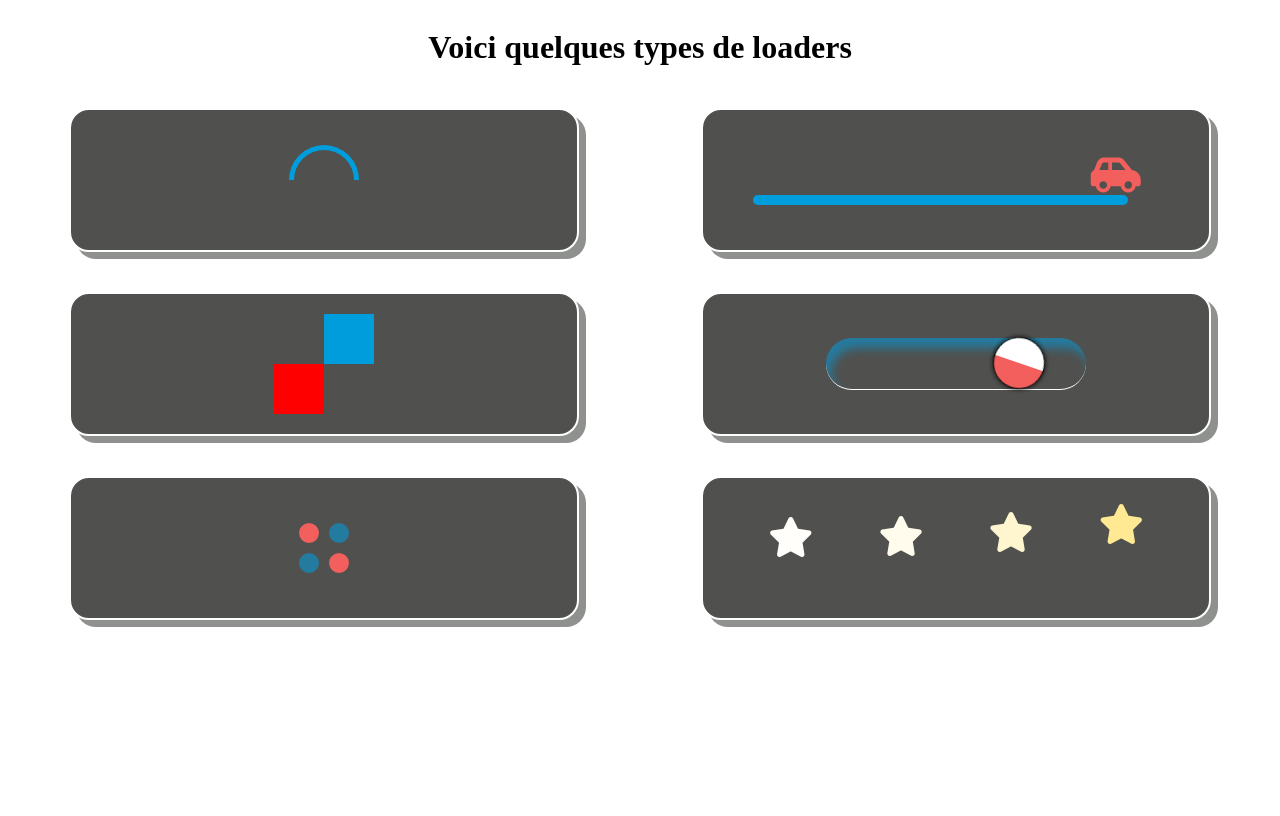
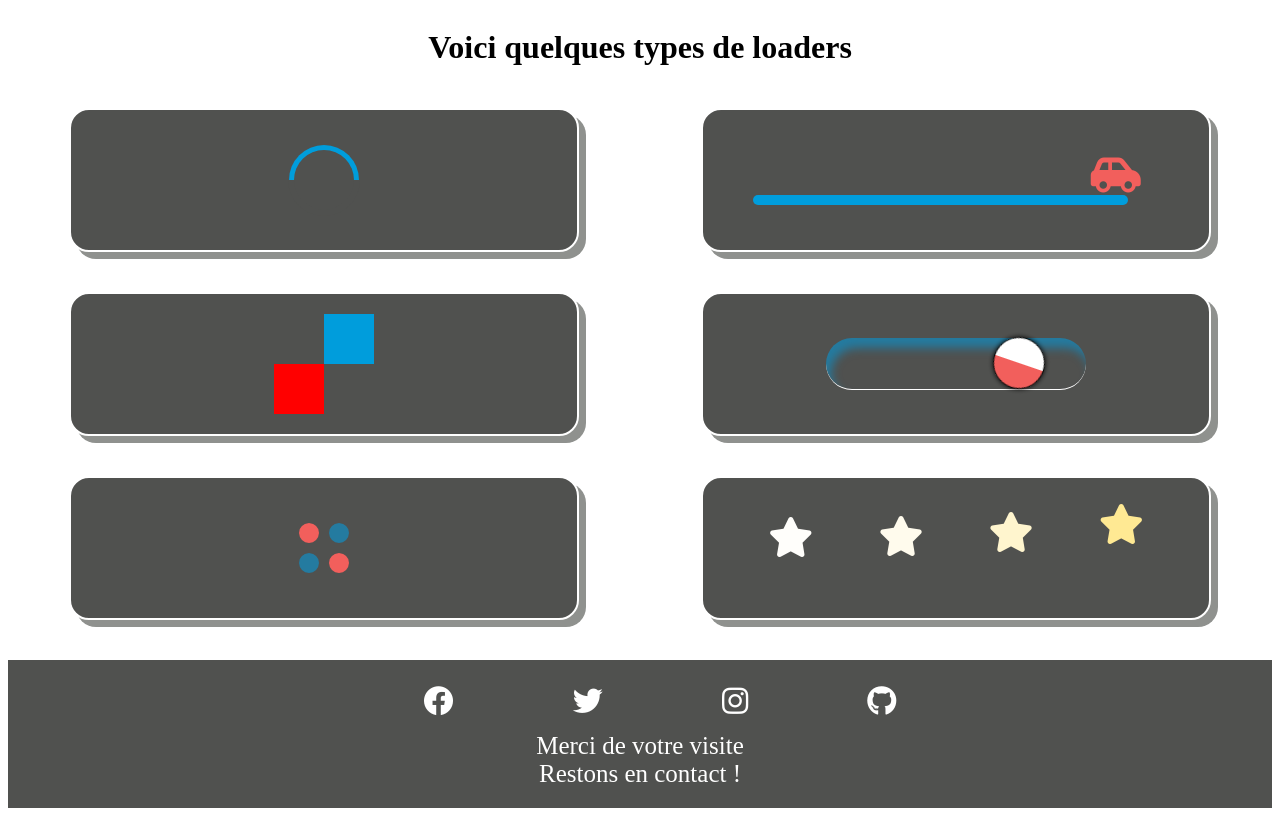
Before and after one commit to DTC-Formation/kotrana-animation-ToandroMananjara, a plain HTML site: page index.html in a window 1280 px wide. Drawn offline with Linux system fonts and the light colour scheme.

Commit message:
section footer ajouté contenant les reseaux sociaux

```diff
--- a/assets/style.css
+++ b/assets/style.css
@@ -1,7 +1,8 @@
-html{
-    margin: 0;
+*{
+    text-decoration: none;
+    list-style: none;
+}
 
-}
 body{
     height: 100vh;
     display: flex;
@@ -12,6 +13,33 @@ body{
 h1{
     text-align: center;
     width: fit-content;
+}
+footer{
+    width: 100%;
+    height: 400px;
+    display: flex;
+    flex-direction: column;
+    justify-content: center;
+    align-items: center;
+    margin-top: 20px;
+    background:#50514F;
+}
+footer .reseauSociaux{
+    width: 50%;
+}
+footer .reseauSociaux ul{
+    display: flex;
+    justify-content: space-around;
+}
+footer .reseauSociaux ul i{
+    font-size: 30px;
+    color: #fff;
+}
+.text{
+    text-align: center;
+    font-size: 25px;
+    color: #fff;
+    margin-bottom: 10px;
 }
 .container{
     width: 100%;
@@ -279,7 +307,7 @@ h1{
 }
 
 
-i{
+.container-6 i{
     position: relative;
     font-size: 40px;
     animation: star 1s infinite backwards;
--- a/index.html
+++ b/index.html
@@ -71,5 +71,16 @@
         </div>
 
     </div>
+    <footer>
+       <div class="reseauSociaux">
+                    <ul>
+                        <li> <a href="https://www.facebook.com/anwar.mananjara" target="_blank">  <i class="fa-brands fa-facebook"></i></a></li>
+                        <li> <a href="#"><i class="fa-brands fa-twitter"></i></a> </li>
+                        <li> <a href="#"> <i class="fa-brands fa-instagram"></i></a></li>
+                        <li> <a href="#"><i class="fa-brands fa-github"></i></a> </li>
+                    </ul>
+        </div>
+        <div class="text">Merci de votre visite <br>Restons en contact !</div>
+    </footer>
 </body>
 </html>
```
